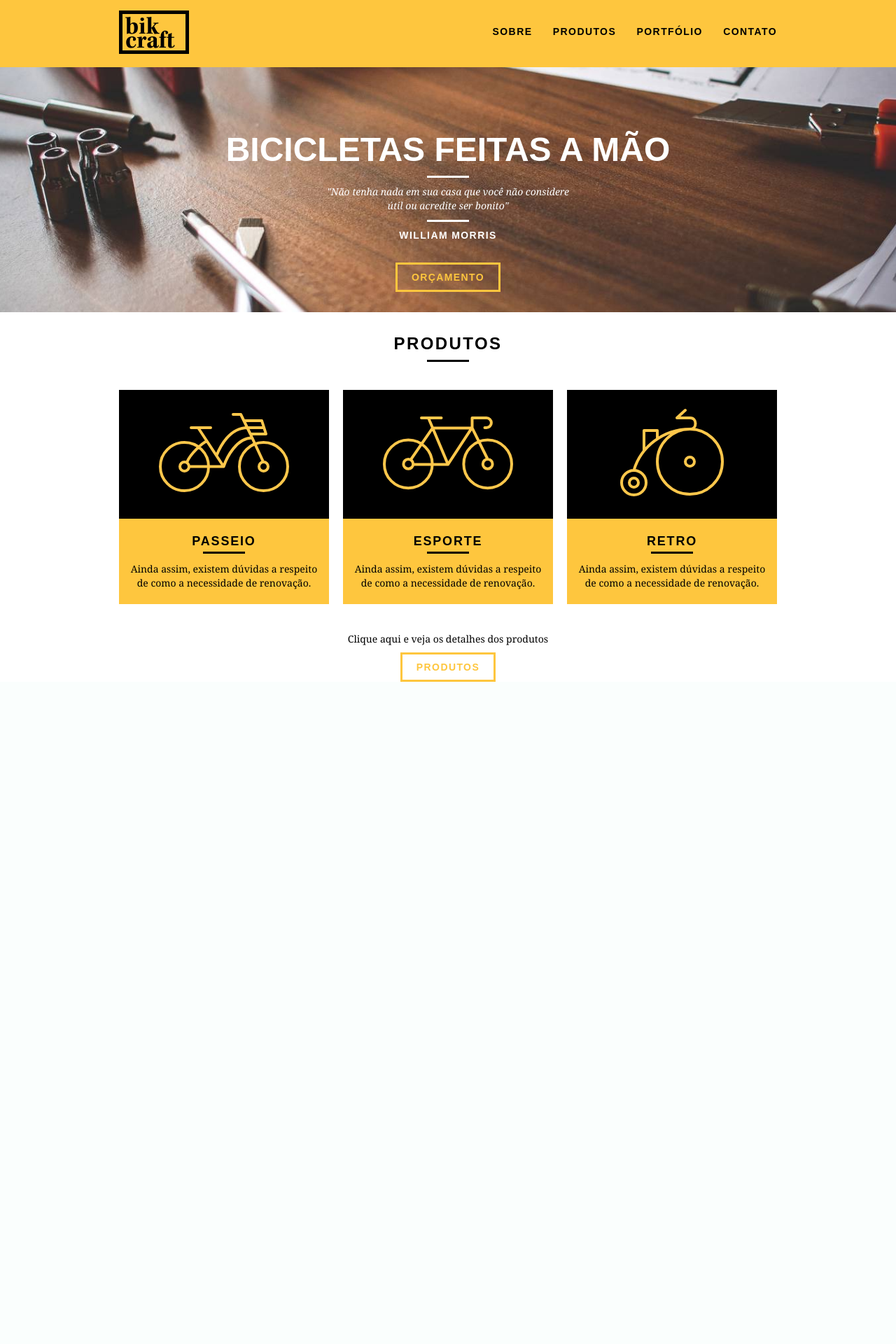
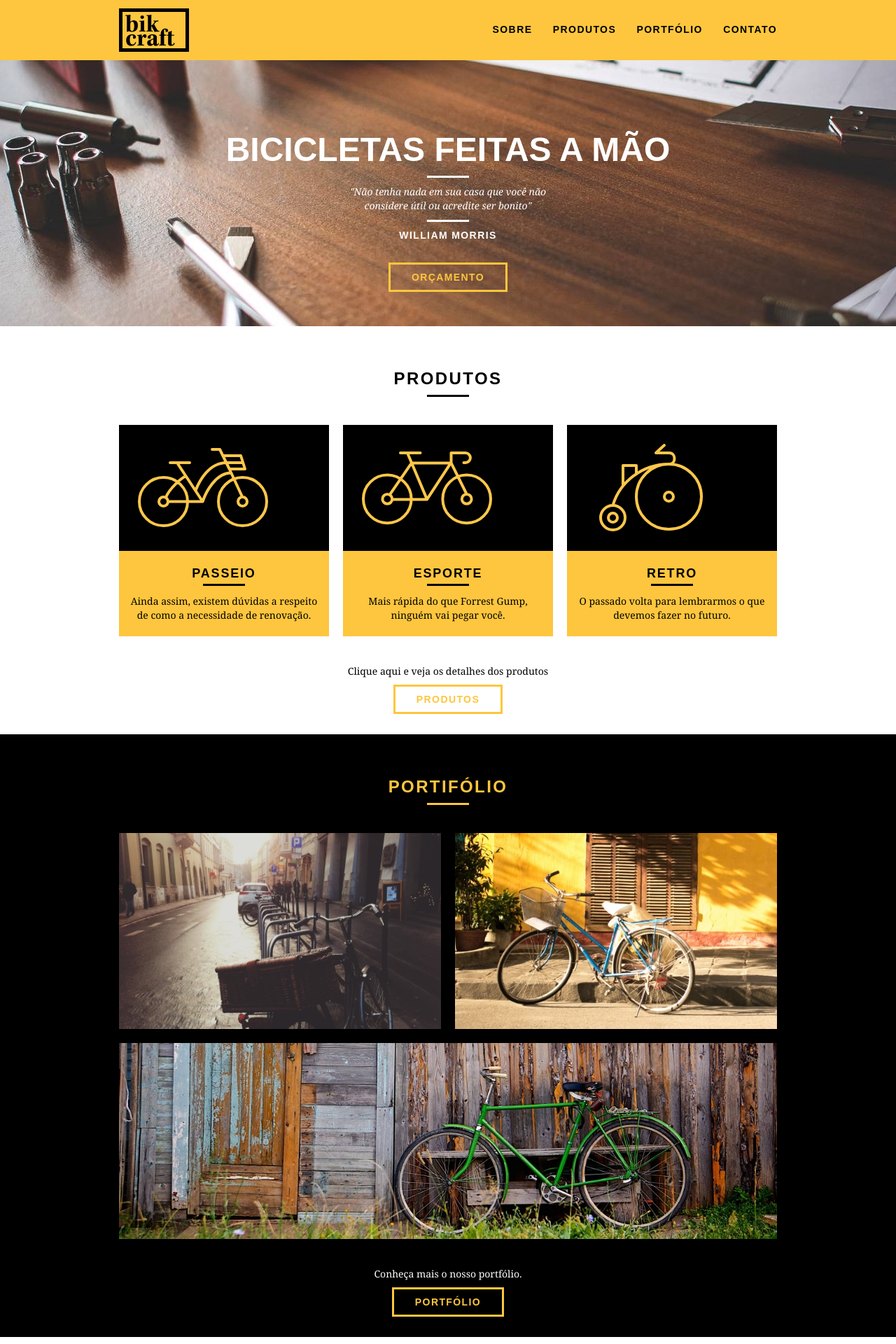
Before and after one commit to Chabarys/exercicios, a PHP site: page / in a window 1280 px wide. Shown: the top 1920 px of the page at 70% size. Before the commit the page ends 974 px from the top, so only its background shows below. Run offline with PHP 8.4, Linux system fonts and the light colour scheme.

Commit message:
Home finalizada

```diff
--- a/Bikraft/web/css/style.css
+++ b/Bikraft/web/css/style.css
@@ -12,7 +12,7 @@ p {
 
 .btn {
     border: 3px solid #fec63e;
-    padding: 10px 20px;
+    padding: 10px 30px;
     color: #fec63e;
     font-size: 14px;
     line-height: 20px;
@@ -52,6 +52,10 @@ p {
     background: #000;
     margin: 8px auto;
 }
+
+img {
+    display: block;
+}
 /* HEADER */
 
 .header {
@@ -59,7 +63,7 @@ p {
     top: 0;
     width: 100%;
     background: #fec63e;
-    padding: 15px 0;
+    padding: 12px 0;
     z-index: 10;
 }
 
@@ -91,7 +95,7 @@ p {
 
 .introducao {
     margin-top: 86px;
-    height: 360px;
+    height: 380px;
     width: 100%;
     background: url("../img/bg.jpg") no-repeat center;
     background-size: cover;
@@ -108,7 +112,7 @@ p {
 }
 
 .quote_externo {
-    max-width: 360px;
+    max-width: 320px;
     margin: 0 auto;
     margin-bottom: 40px;
     color: #fff;
@@ -137,7 +141,7 @@ p {
 /* PRODUTOS */
 
 .produtos {
-    padding: 10px 0;
+    padding: 40px 0;
 }
 
 .produtos_lista li {
@@ -180,3 +184,152 @@ p {
 .call p {
     margin-bottom: 20px;
 }
+
+/* PORTIFÓLIO */
+
+.portifolio {
+    width: 100%;
+    background: #000;
+    padding: 40px 0;
+}
+
+.portifolio .subtitulo {
+    color: #fec63e;
+}
+
+.portifolio .subtitulo::after{
+    background: #fec63e;
+}
+
+.portifolio_lista li:last-child {
+    margin-top: 20px;
+}
+
+.portifolio .call p {
+    color: #fff;
+}
+
+/* QUALIDADE */
+
+.qualidade {
+    padding: 60px 0;
+}
+
+.qualidade img {
+    margin: 0 auto;
+}
+
+.qualidade::after {
+    content: "";
+    width: 634px;
+    height: 83px;
+    display: block;
+    background:  url("../img/linhas.svg") no-repeat center;
+    position: absolute;
+    top: 229px;
+    right: 162px;
+    z-index: -1;
+}
+
+.qualidade_lista li {
+    text-align: center;
+    padding: 0 40px;
+    padding-top: 20px;
+}
+
+.qualidade_lista {
+    padding-top: 20px;
+}
+
+.qualidade_lista li h3 {
+    font-weight: bold;
+    font-size: 18px;
+    line-height: 25px;
+    text-transform: uppercase;
+    letter-spacing: .1em;
+    margin-top: 20px;
+}
+
+.qualidade_lista li h3::after {
+    content: "";
+    display: block;
+    width: 60px;
+    height: 3px;
+    background: #000;
+    margin: 6px auto;
+}
+
+/* QUEBRA */
+
+.quebra {
+    background: url("../img/bg-footer.jpg") no-repeat center;
+    width: 100%;
+    height: 220px;
+    background-size: cover;
+    text-align: center;
+    padding-top: 40px;
+}
+
+.quebra .quote_externo {
+    max-width: 400px;
+}
+
+/* FOTER */
+
+.footer {
+    width: 100%;
+    background: #000;
+    color: #fff;
+    padding: 20px 0;
+}
+
+.footer h3 {
+    font-size: 18px;
+    line-height: 25px;
+    color: #fec63e;
+    text-transform: uppercase;
+    letter-spacing: .1em;
+    font-weight: bold;
+}
+
+.footer h3::after {
+    content: "";
+    display: block;
+    width: 60px;
+    height: 3px;
+    background: #fec63e;
+    margin: 6px 0 12px 0 ;
+}
+
+.footer_historia {
+    padding-right: 40px;
+}
+
+.footer_contato ul li {
+    font-size: 14px;
+    line-height: 20px;
+    font-family: Georgia, 'Times New Roman', serif;
+}
+
+.footer_redes ul li {
+    display: inline-block;
+    margin-right: 10px;
+}
+
+.footer_redes ul li a {
+    border: 3px solid #fec63e;
+    display: block;
+    padding: 10px;
+}
+
+.footer_redes ul li a:hover {
+    border-color: #fff;
+}
+
+/* COPY */
+
+.copy {
+    width: 100%;
+    background: #fec63e;
+    padding: 20px;
+}
--- a/Bikraft/web/index.html
+++ b/Bikraft/web/index.html
@@ -50,21 +50,108 @@
 						<img src="img/produtos/esporte.svg" alt="Bickcraft Esporte">
 					</div>
 					<h3>Esporte</h3>
-					<p>Ainda assim, existem dúvidas a respeito de como a necessidade de renovação.</p>
+					<p>Mais rápida do que Forrest Gump, ninguém vai pegar você.</p>
 				</li>
 				<li class="grid-1-3">
 					<div class="produtos_icone">
 						<img src="img/produtos/retro.svg" alt="Bickcraft Retro">
 					</div>
 					<h3>Retro</h3>
-					<p>Ainda assim, existem dúvidas a respeito de como a necessidade de renovação.</p>
+					<p>O passado volta para lembrarmos o que devemos fazer no futuro.</p>
 				</li>
 			</ul>
-
 			<div class="call">
 				<p>Clique aqui e veja os detalhes dos produtos</p>
 				<a href="produtos.html" class="btn btn-preto">Produtos</a>
 			</div>
 		</section>
+
+		<section class="portifolio">
+			<div class="container">
+				<h2 class="subtitulo">Portifólio</h2>
+				<ul class="portifolio_lista">
+					<li class="grid-8">
+						<img src="img/portfolio/retro.jpg" alt="Bicicleta Retro">
+					</li>
+					<li class="grid-8">
+						<img src="img/portfolio/passeio.jpg" alt="Bicicleta Passeio">
+					</li>
+					<li class="grid-16">
+						<img src="img/portfolio/esporte.jpg" alt="Bicicleta Esporte">
+					</li>
+				</ul>
+				<div class="call">
+					<p>Conheça mais o nosso portfólio.</p>
+					<a href="portifolio.html" class="btn">Portfólio</a>
+				</div>
+			</div>
+		</section>
+
+		<section class="qualidade container">
+			<h2 class="subtitulo">Qualidade</h2>
+			<img src="img/bikcraft-qualidade.svg" alt="Qualidade">
+			<ul class="qualidade_lista">
+				<li class="grid-1-3">
+					<h3>Durabilidade</h3>
+					<p>Sólida como pedra, leve como o vento e resistente como o diamante, são nossos diferenciais.</p>
+				</li>
+				<li class="grid-1-3">
+					<h3>Design</h3>
+					<p>Sólida como pedra, leve como o vento e resistente como o diamante, são nossos diferenciais.</p>
+				</li>
+				<li class="grid-1-3">
+					<h3>Sustentabilidade</h3>
+					<p>Sólida como pedra, leve como o vento e resistente como o diamante, são nossos diferenciais.</p>
+				</li>
+			</ul>
+			<div class="call">
+				<p>Conheça mais a nossa histório.</p>
+				<a href="sobre.html" class="btn btn-preto">Sobre</a>
+			</div>
+		</section>
+
+		<section class="quebra">
+			<blockquote class="quote_externo container">
+				<p>“o verdadeiro segredo da felicidade está em ter um genuíno interesse por todos os detalhes da vida cotidiana.”</p>
+				<cite>WILLIAM MORRIS</cite>
+			</blockquote>
+		</section>
+
+		<footer>
+			<div class="footer">
+				<div class="container">
+					<div class="grid-8 footer_historia">
+						<h3>Nossa História</h3>
+						<p>
+							Quando iniciamos a Bikcraft queriamos apenas um produto que adoraríamos utilizar.
+							Eramos apaixonados por pedalar e também por fazer as coisas com as nossas próprias mãos.
+							Assim surgiu um sonho na garagem da nossa casa.
+						</p>
+					</div>
+					<div class="grid-4 footer_contato">
+						<h3>Contato</h3>
+						<ul>
+							<li>- +55 11 9999-9999</li>
+							<li>- contato@bikcraft.com</li>
+							<li>- Rua Ali Perto - São Paulo</li>
+						</ul>
+					</div>
+					<div class="grid-4 footer_redes">
+						<h3>Redes Sociais</h3>
+						<ul>
+							<li> <a href="http//facebook.com" target="_blank"><img src="img/redes-sociais/facebook.svg" alt="Facebook"></a></li>
+							<li> <a href="http//instagran.com" target="_blank"><img src="img/redes-sociais/instagram.svg" alt="Instagran"></a></li>
+							<li> <a href="http//twitter.com" target="_blank"><img src="img/redes-sociais/twitter.svg" alt="Twitter"></a></li>
+						</ul>
+					</div>
+				</div>
+			</div>
+
+			<div class="copy">
+				<div class="container">
+					<p class="grid-16">Bikcraft 2019 - Alguns direitos reservados.</p>
+				</div>
+			</div>
+		</footer>
 	</body>
 </html>
```
